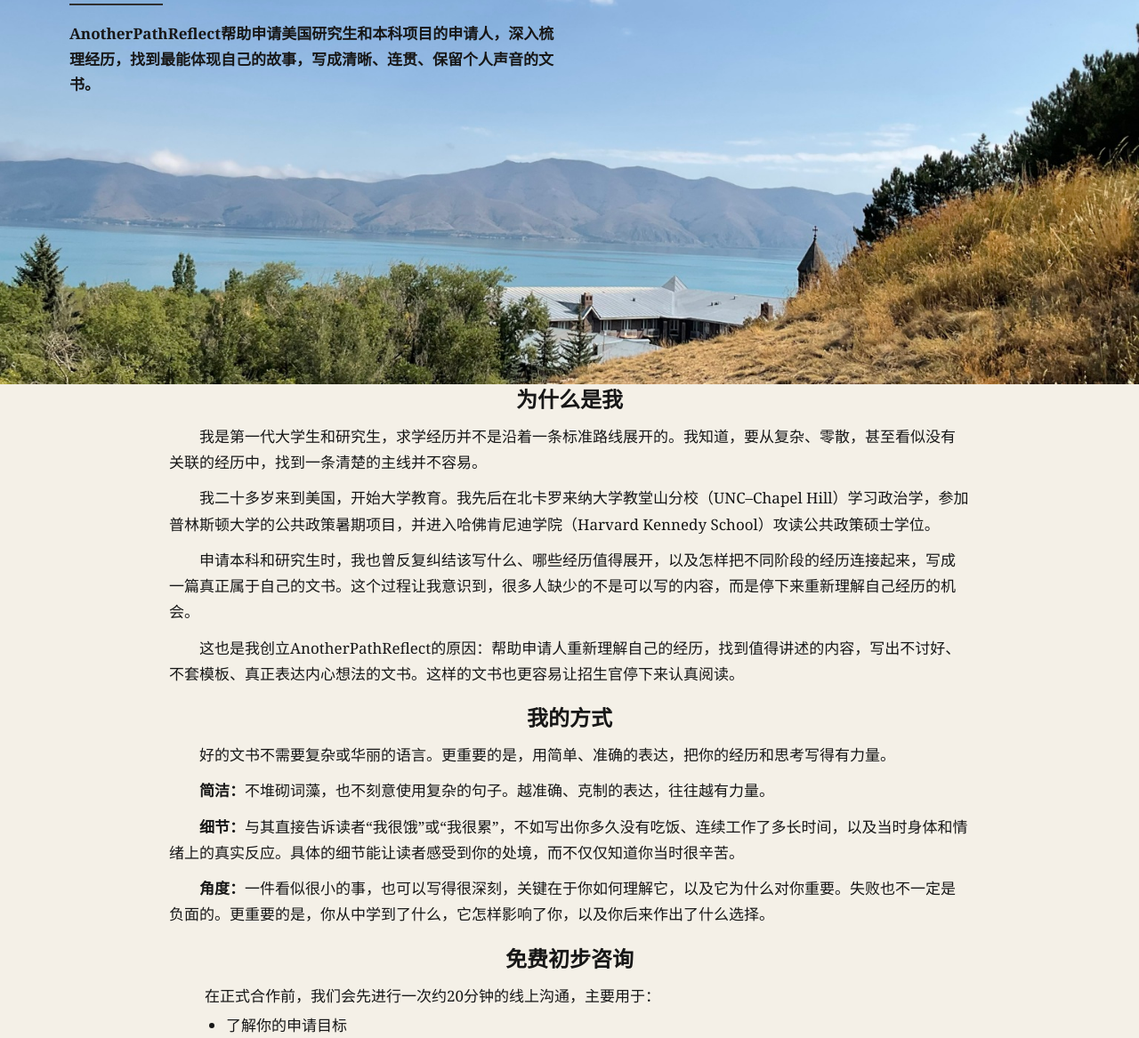
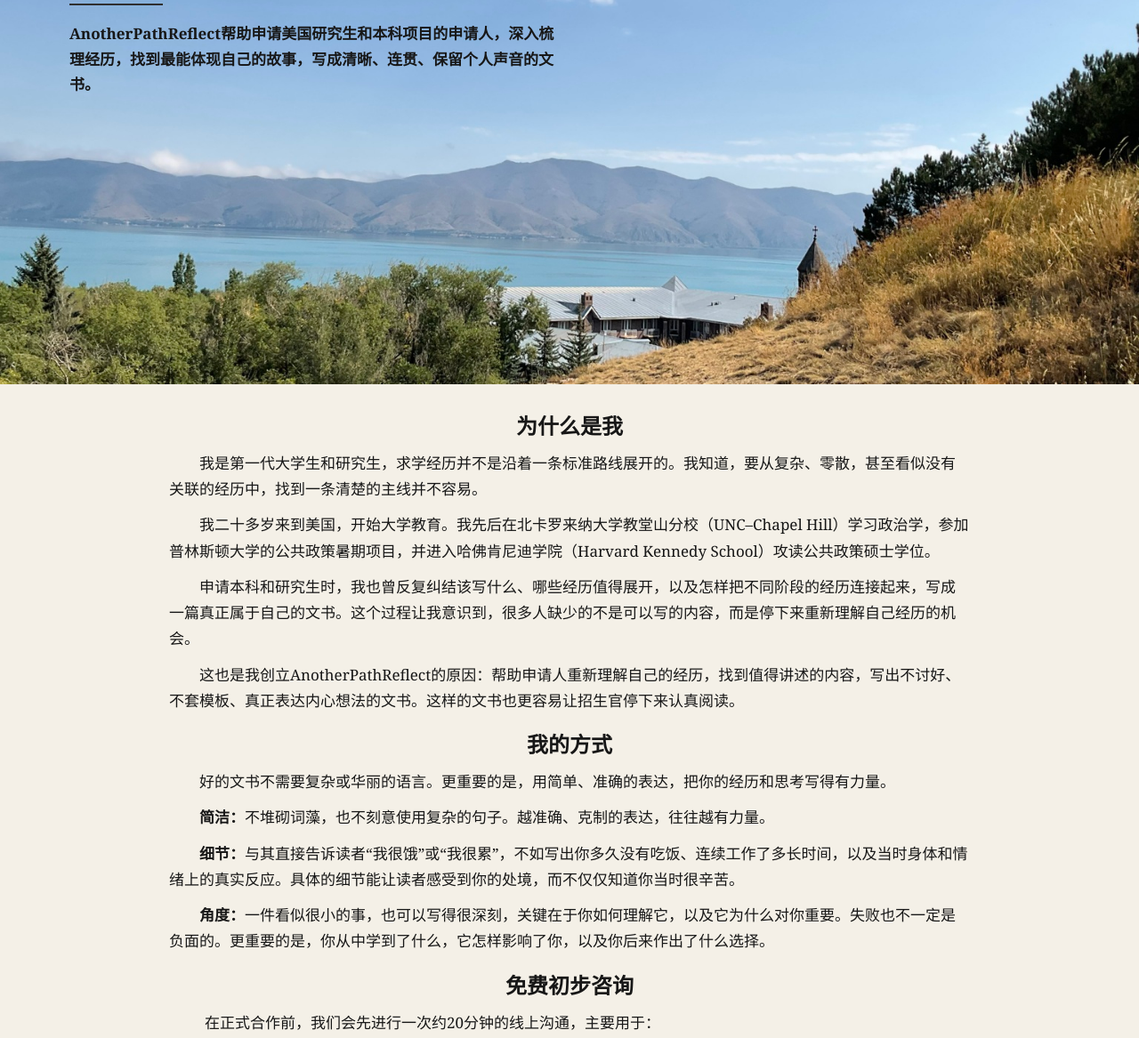
Before and after one commit to chaom2027/anotherpathreflect, a plain HTML site: page index.html in a window 1280 px wide. Shown: the part 88-1255 px from the top of the page at 89% size. Drawn offline with Linux system fonts and the light colour scheme.

Commit message:
Update index.html

```diff
--- a/index.html
+++ b/index.html
@@ -455,7 +455,11 @@ main > section.tight-top > h2 {
       text-align: center;
       font-size: 14px;
     }
+    .hero + main {
 
+    padding-top: 32px;
+
+   }
     /* =========================
        手机显示
     ========================= */
```
